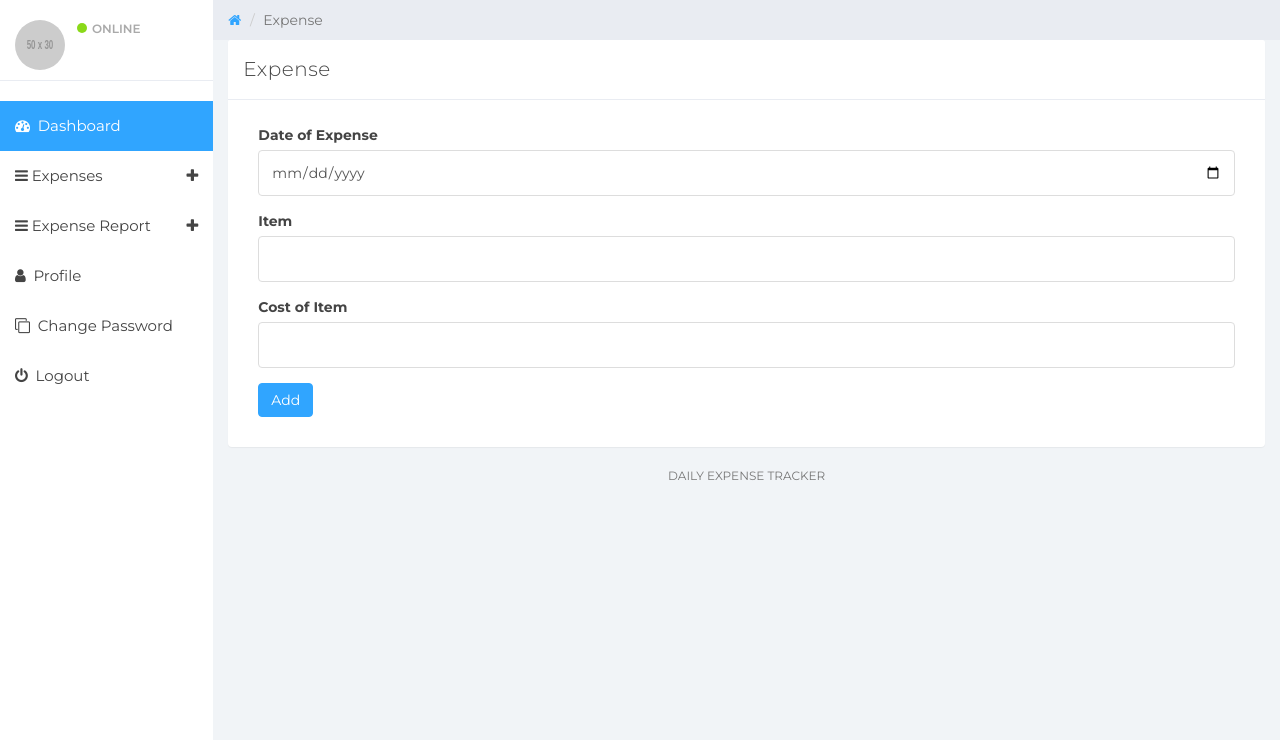
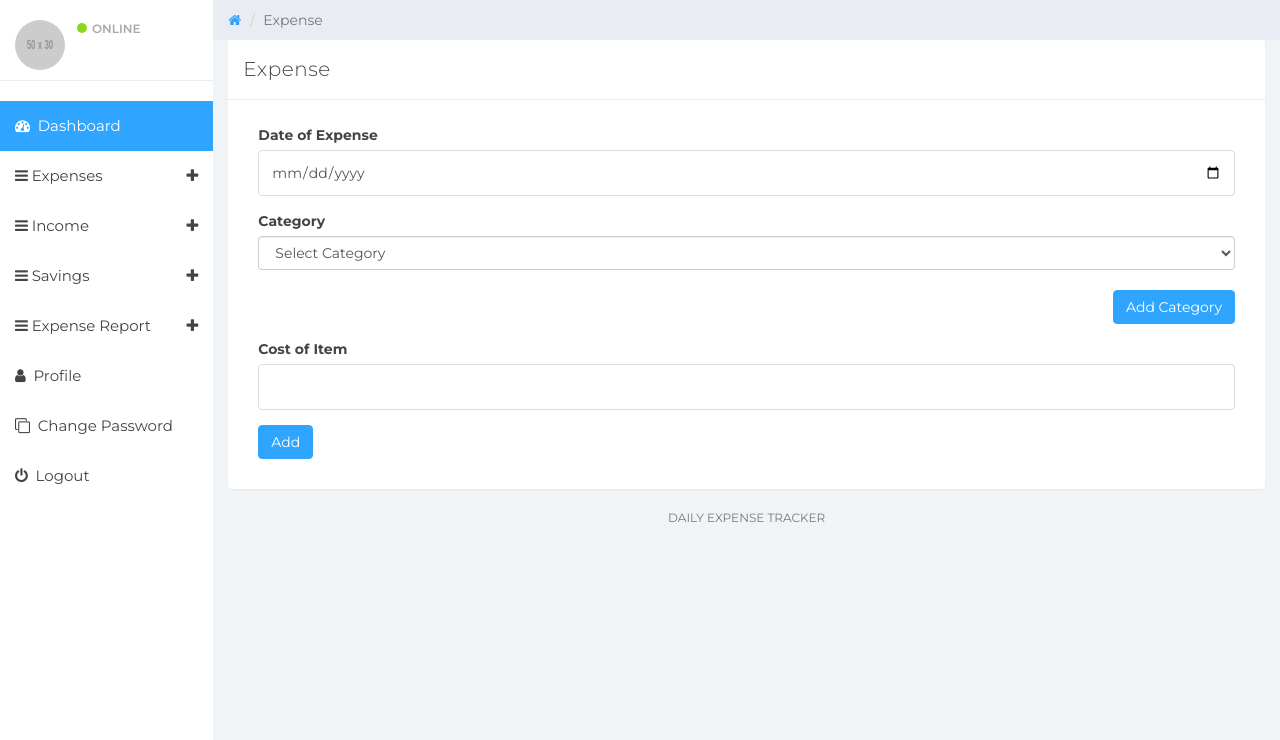
Before and after one commit to naZreenmanZ/BudgetTracker, a PHP site: page /add-expense.php in a window 1280 px wide. Shown: the part 60-800 px from the top of the page. Run offline with PHP 8.4, Linux system fonts and the light colour scheme; the visitor is signed in with stand-in values (Sample User, id 1); grey boxes labelled with a size stand in for pictures from a placeholder-image service; data that the repository does not hold is empty; some libraries are stand-ins or nearby versions.

Commit message:
expense handled

```diff
--- a/add-expense.php
+++ b/add-expense.php
@@ -12,7 +12,7 @@ if(isset($_POST['submit']))
     $dateexpense=$_POST['dateexpense'];
      $item=$_POST['item'];
      $costitem=$_POST['costitem'];
-    $query=mysqli_query($con, "insert into tblexpense(UserId,ExpenseDate,ExpenseItem,ExpenseCost) value('$userid','$dateexpense','$item','$costitem')");
+    $query=mysqli_query($con, "insert into tblexpense(UserId,ExpenseDate,ExpenseCost) value('$userid','$dateexpense','$costitem')");
 if($query){
 echo "<script>alert('Expense has been added');</script>";
 echo "<script>window.location.href='manage-expense.php'</script>";
@@ -33,6 +33,11 @@ echo "<script>alert('Something went wrong. Please try again');</script>";
 	<link href="css/font-awesome.min.css" rel="stylesheet">
 	<link href="css/datepicker3.css" rel="stylesheet">
 	<link href="css/styles.css" rel="stylesheet">
+	<script>
+	function addcategory() {
+	window.open("addcategory.php");
+	}
+	</script>
 
 	<!--Custom Font-->
 	<link href="https://fonts.googleapis.com/css?family=Montserrat:300,300i,400,400i,500,500i,600,600i,700,700i" rel="stylesheet">
@@ -77,8 +82,23 @@ echo "<script>alert('Something went wrong. Please try again');</script>";
 									<input class="form-control" type="date" value="" name="dateexpense" required="true">
 								</div>
 								<div class="form-group">
-									<label>Item</label>
-									<input type="text" class="form-control" name="item" value="" required="true">
+									<label>Category</label>
+									<!-- <input type="text" class="form-control" name="item" value="" required="true"> -->
+									<select class="form-control" name="category" value="" required="true">
+										 <option value="" disabled selected>Select Category</option>
+										 <?php
+										 // categories to be displayed via loop from tblcategory database
+										 ?>
+										<option value="book" name="1">Book</option>
+
+									</select>
+
+									<div class="form-group has-success">
+									<p align="right">
+									<br><button onclick="addcategory()" class="btn btn-primary" name="addcategory">Add Category</button>
+									</p>
+									</div>
+
 								</div>
 
 								<div class="form-group">
--- a/includes/sidebar.php
+++ b/includes/sidebar.php
@@ -31,7 +31,7 @@ $name=$row['FullName'];
 
 
             <li class="parent "><a data-toggle="collapse" href="#sub-item-1">
-                <em class="fa fa-navicon">&nbsp;</em>Expenses <span data-toggle="collapse" href="#sub-item-1" class="icon pull-right"><em class="fa fa-plus"></em></span>
+                <em class="fa fa-navicon">&nbsp;</em>Expenses<span data-toggle="collapse" href="#sub-item-1" class="icon pull-right"><em class="fa fa-plus"></em></span>
                 </a>
                 <ul class="children collapse" id="sub-item-1">
                     <li><a class="" href="add-expense.php">
@@ -45,18 +45,48 @@ $name=$row['FullName'];
 
             </li>
 
+			<li class="parent "><a data-toggle="collapse" href="#sub-item-1">
+                <em class="fa fa-navicon">&nbsp;</em>Income<span data-toggle="collapse" href="#sub-item-1" class="icon pull-right"><em class="fa fa-plus"></em></span>
+                </a>
+                <ul class="children collapse" id="sub-item-1">
+                    <li><a class="" href="add-expense.php">
+                        <span class="fa fa-arrow-right">&nbsp;</span> Add Income
+                    </a></li>
+                    <li><a class="" href="manage-expense.php">
+                        <span class="fa fa-arrow-right">&nbsp;</span> Manage Income
+                    </a></li>
+
+                </ul>
+
+            </li>
+
+			 <li class="parent "><a data-toggle="collapse" href="#sub-item-1">
+                <em class="fa fa-navicon">&nbsp;</em>Savings<span data-toggle="collapse" href="#sub-item-1" class="icon pull-right"><em class="fa fa-plus"></em></span>
+                </a>
+                <ul class="children collapse" id="sub-item-1">
+                    <li><a class="" href="add-expense.php">
+                        <span class="fa fa-arrow-right">&nbsp;</span> Add Savings
+                    </a></li>
+                    <li><a class="" href="manage-expense.php">
+                        <span class="fa fa-arrow-right">&nbsp;</span> Manage Savings
+                    </a></li>
+
+                </ul>
+
+            </li>
+
   <li class="parent "><a data-toggle="collapse" href="#sub-item-2">
                 <em class="fa fa-navicon">&nbsp;</em>Expense Report <span data-toggle="collapse" href="#sub-item-1" class="icon pull-right"><em class="fa fa-plus"></em></span>
                 </a>
                 <ul class="children collapse" id="sub-item-2">
                     <li><a class="" href="expense-datewise-reports.php">
-                        <span class="fa fa-arrow-right">&nbsp;</span> Daywise Expenses
+                        <span class="fa fa-arrow-right">&nbsp;</span>Daywise Expenses
                     </a></li>
                     <li><a class="" href="expense-monthwise-reports.php">
-                        <span class="fa fa-arrow-right">&nbsp;</span> Monthwise Expenses
+                        <span class="fa fa-arrow-right">&nbsp;</span>Monthwise Expenses
                     </a></li>
                     <li><a class="" href="expense-yearwise-reports.php">
-                        <span class="fa fa-arrow-right">&nbsp;</span> Yearwise Expenses
+                        <span class="fa fa-arrow-right">&nbsp;</span>Yearwise Expenses
                     </a></li>
 
                 </ul>
```
Also changed, not shown: addcategory.php (added).
